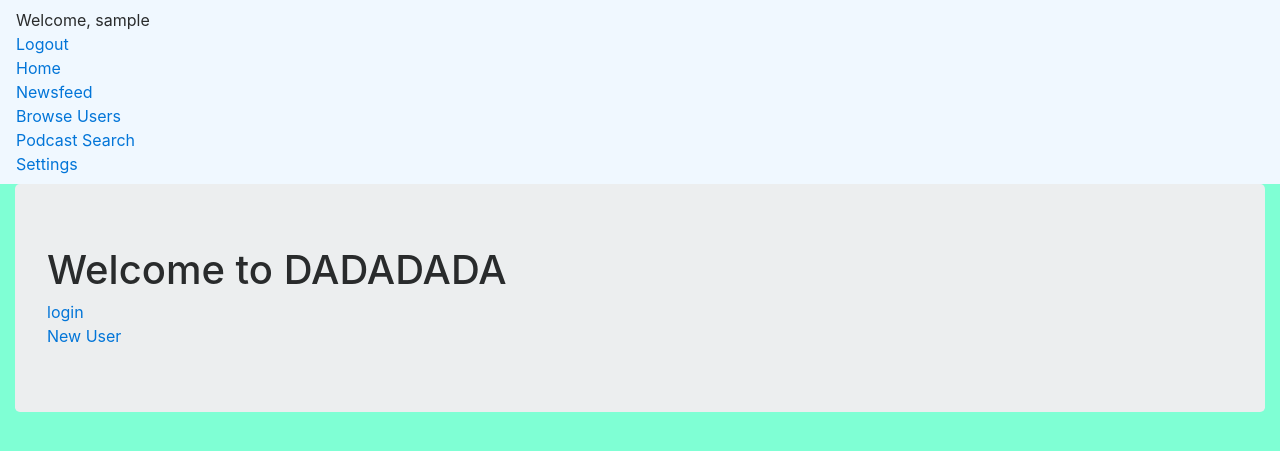
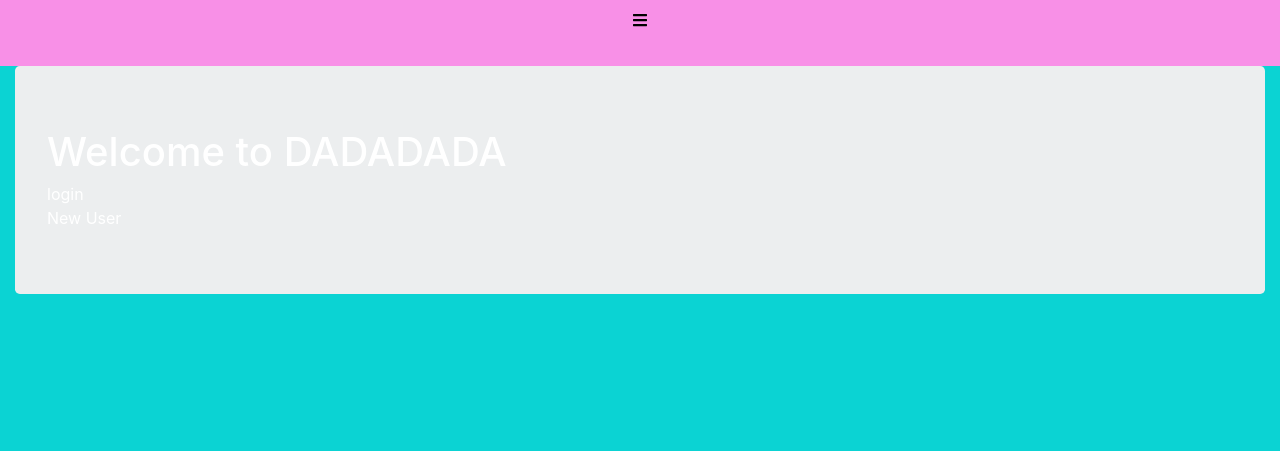
Before and after one commit to EstiShay/podcast-social-network, a Django app: page / in a window 1280 px wide. Shown: the top 451 px of the page. Run offline with Django 3.2, Linux system fonts and the light colour scheme; the visitor is signed in with stand-in values (Sample User, id 1); parts of the project's set-up code (start-up, migrations or seed data) failed here and were passed over; some libraries are stand-ins or nearby versions.

Commit message:
added bootstrap, awesome fonts for icons, and a color palette

```diff
--- a/podcast/static/podcast/CSS/style.css
+++ b/podcast/static/podcast/CSS/style.css
@@ -1,10 +1,9 @@
 body {
-    background-color: aquamarine;
+    background-color: #0bd3d3;
+    color: white;
 }
-
-.navbar {
-    background-color: aliceblue;
-
+nav.navbar {
+    background-color: #f890e7;
 }
 
 .episode-seperator {
@@ -13,8 +12,30 @@ body {
 }
 
 .newsfeed-liked-episode {
-    background-color: aqua;
-    border: 2px dotted black;
+    background-color: #d0d0d0;
+    border: 2px solid #f890e7;
     padding: 6px;
     margin: 6px;
 }
+
+#menu-button {
+    background-color: transparent;
+    border: none;
+    width: 100%;
+    height: auto;
+}
+
+/*.menu-options {*/
+    /*color: white;*/
+    /*width: 100%;*/
+/*}*/
+
+
+
+a:link {
+    color: white;
+}
+
+a:visited {
+    color: white;
+}
--- a/podcast/templates/podcast/userprofile.html
+++ b/podcast/templates/podcast/userprofile.html
@@ -4,7 +4,7 @@
 {% block content %}
 
     <h3>{{ display_user.first_name }} {{ display_user.last_name }}</h3>
-
+    <p>{{ display_user.bio }}</p>
 
 {#    This section checks if #}
 {#    1) if you're viewing your own page; and if not#}
--- a/templates/base.html
+++ b/templates/base.html
@@ -1,4 +1,3 @@
-
 {% load static %}
 {% load widget_tweaks %}
 
@@ -10,23 +9,51 @@
     <link rel="stylesheet" href="https://maxcdn.bootstrapcdn.com/bootstrap/4.0.0-alpha.6/css/bootstrap.min.css"
           integrity="sha384-rwoIResjU2yc3z8GV/NPeZWAv56rSmLldC3R/AZzGRnGxQQKnKkoFVhFQhNUwEyJ" crossorigin="anonymous">
     <meta name="viewport" content="width=device-width, initial-scale=1, shrink-to-fit=no">
+    <script defer src="https://use.fontawesome.com/releases/v5.0.8/js/all.js"></script>
     <link rel="stylesheet" href="{% static 'podcast/CSS/style.css' %}">
 </head>
-{% if request.user.is_authenticated %}
-    <div class="navbar">
-        Welcome, {{ user }} <br>
-        <a href="/logout/">Logout</a>
-        <a href="/user/{{ request.user.username }}">Home</a>
-        <a href="/newsfeed/">Newsfeed</a>
-        <a href="/browseusers">Browse Users</a>
-        <a href="/search/">Podcast Search</a>
-        <a href="#">Settings</a>
+{#{% if request.user.is_authenticated %}#}
+{#    <div class="navbar">#}
+{#        Welcome, {{ user }} <br>#}
+{#        <a href="/logout/">Logout</a>#}
+{#        <a href="/user/{{ request.user.username }}">Home</a>#}
+{#        <a href="/newsfeed/">Newsfeed</a>#}
+{#        <a href="/browseusers">Browse Users</a>#}
+{#        <a href="/search/">Podcast Search</a>#}
+{#        <a href="#">Settings</a>#}
+{#    </div>#}
+{#{% else %}#}
+{#    <div class="navbar">#}
+{#        <a href="/">DADADA</a>#}
+{#    </div>#}
+{#{% endif %}#}
+<nav class="navbar navbar-inverse">
+    <div class="container-fluid">
+        <div class="navbar-header">
+            <button type="button" class="navbar-toggle" data-toggle="collapse" data-target="#myNavbar" id="menu-button">
+                <i class="fas fa-bars"></i>
+            </button>
+            <a href="#" class="navbar-brand"></a>
+        </div>
+        <div class="collapse navbar-collapse" id="myNavbar">
+            <ul class="nav navbar-nav">
+                <li style="color: white"><i class="fas fa-home"></i><a href="/user/{{ request.user.username }}">
+                    Home</a>
+                </li>
+                <li style="color: white"><i class="fas fa-newspaper"></i><a href="/newsfeed/"> Newsfeed</a></li>
+                <li style="color: white"><i class="fas fa-users"></i><a href="/browseusers"> Browse Users</a></li>
+                <li style="color: white"><i class="fas fa-search"></i><a href="/search/"> Podcast Search</a></li>
+                <li style="color: white"><i class="fas fa-sign-out-alt"></i><a href="/logout/"> Logout</a></li>
+            </ul>
+            <ul class="nav navbar-nav navbar-right">
+                <li><a href="#"><span class="glyphicon glyphicon-user"></span></a></li>
+                <li><a href="#"><span class="glyphicon glyphicon-log-in"></span></a></li>
+            </ul>
+        </div>
     </div>
-{% else %}
-    <div class="navbar">
-        <a href="/">DADADA</a>
-    </div>
-{% endif %}
+</nav>
+
+
 <body>
 {% block content %}
 {% endblock %}
```
Also changed, not shown: podcast/static/podcast/script/script.js (+1 -7 lines), podcast/templates/podcast/login.html (+5 -11 lines).
